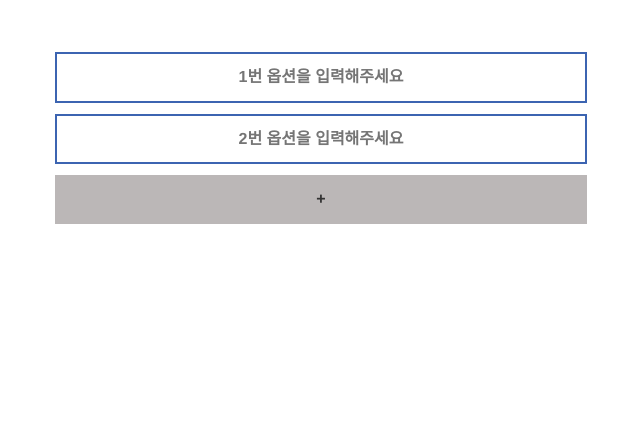
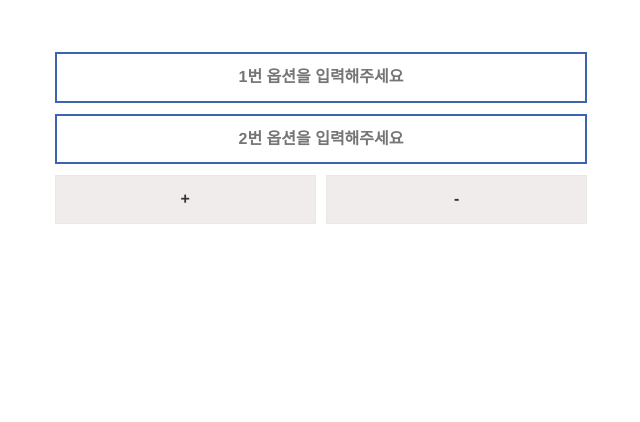
Before and after one commit to mju-likelion/walwal_crew_django, a Django app: template walwal/djangoproject/myapp/templates/quiz.html in a window 1280 px wide. Shown: the part 379-801 px from the top of the page, without its empty margins (319-959 px from the left). Run offline with Django 3.2, Linux system fonts and the light colour scheme; the template is opened without the code that fills it, so the values that code supplies are empty; some libraries are stand-ins or nearby versions.

Commit message:
Update quiz.html

```diff
--- a/walwal/djangoproject/myapp/templates/quiz.html
+++ b/walwal/djangoproject/myapp/templates/quiz.html
@@ -4,7 +4,7 @@
  <meta charset="UTF-8">
  <meta http-equiv="X-UA-Compatible" content="IE=edge">
  <meta name="viewport" content="width=device-width, initial-scale=1.0">
- <title>준비됐멍?(Main)</title>
+ <title>준비됐멍?</title>
  <link rel="icon" href="/img/favicon.ico">
  <link rel="shortcut icon" href="/img/favicon.ico">
  <link rel="stylesheet" href="https://maxcdn.bootstrapcdn.com/bootstrap/3.3.2/css/bootstrap.min.css">
@@ -132,12 +132,32 @@
         background-color:;
         color: #FFFFFF;
   }
+    .editing_answer{
+        display: flex;
+        flex-direction: row;
+        align-items: stretch;
+
+ }
     #add_answer{
         margin:1%;
+        width: 100%;
+        height: 50%;
         border:2px solid ;
         box-sizing: border-box;
-        background-color: #bbb7b7 ;
-        border: 1px solid #bbb7b7;
+        background-color: #ece7e7c5 ;
+        border: 1px solid #ece7e7c5;
+        font-weight: bold;
+        font-size: 2vmin;
+        padding: 1.5vmin;
+    }
+    #delete_answer{
+        margin:1%;
+        width: 100%;
+        height: 50%;
+        border:2px solid ;
+        box-sizing: border-box;
+        background-color: #ece7e7c5 ;
+        border: 1px solid #ece7e7c5;
         font-weight: bold;
         font-size: 2vmin;
         padding: 1.5vmin;
@@ -182,7 +202,10 @@
     <div class="answer" id="answer">
         <textarea placeholder="1번 옵션을 입력해주세요" id="0" cols="50" rows="1" ></textarea>
         <textarea placeholder="2번 옵션을 입력해주세요"id="1" cols="50" rows="1" ></textarea>
-        <button id="add_answer" >+</button>
+        <div class="editing_answer">
+            <button id="add_answer" >+</button>
+            <button id="delete_answer" >-</button>
+        </div>
     </div>
 </div>
 
```
